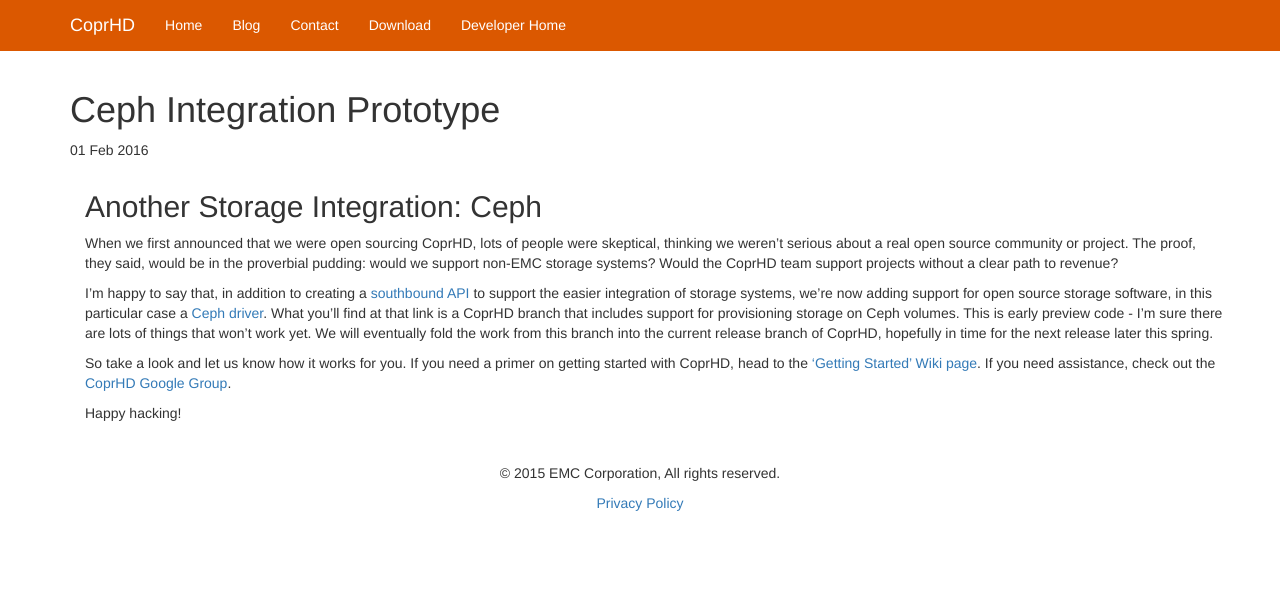
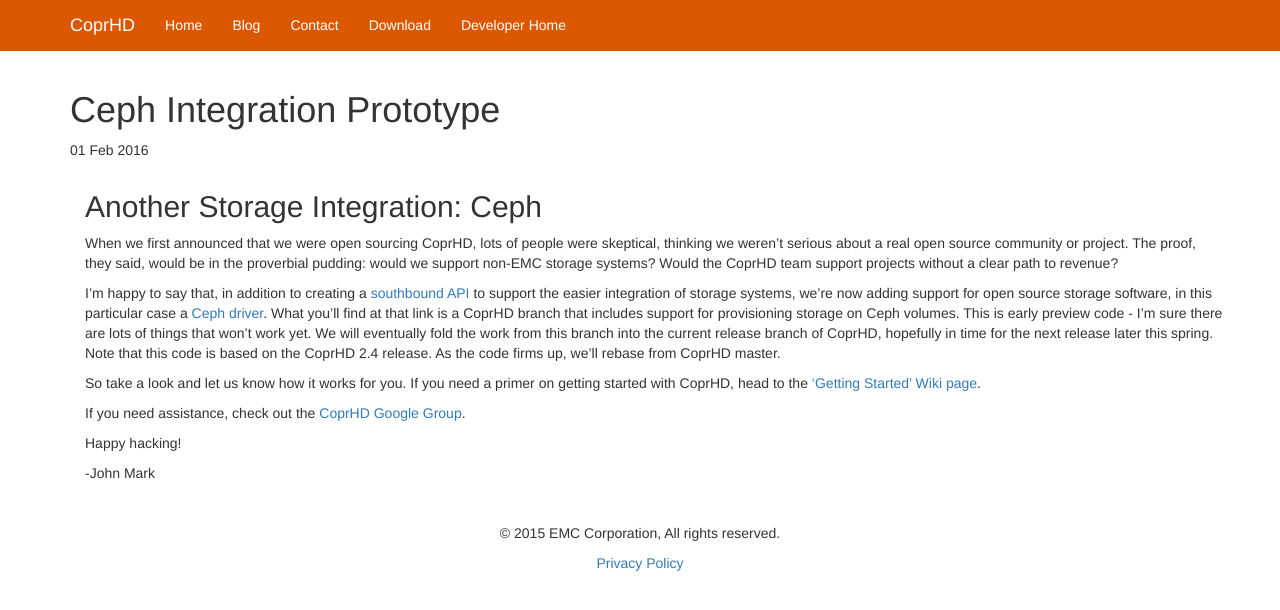
Before and after one commit to CoprHD/CoprHD.github.io, a Jekyll site: the page built from _posts/2016-02-01-ceph-integration.md, in a window 1280 px wide. Shown: the top 610 px of the page. Built offline with Jekyll 4.4.1, drawn with Linux system fonts in a browser that asks for light colours; nearby versions of some CDN libraries; library files that are not in the unit come from our copies.

Commit message:
Update 2016-02-01-ceph-integration.md

```diff
--- a/_posts/2016-02-01-ceph-integration.md
+++ b/_posts/2016-02-01-ceph-integration.md
@@ -12,13 +12,18 @@
 Would the CoprHD team support projects without a clear path to revenue?
 
 I'm happy to say that, in addition to creating a [southbound API](https://coprhd.atlassian.net/wiki/display/COP/Southbound+SDK+for+Storage+Device+Drivers)
-to support the easier integration of storage systems, we're now adding support for open source storage software, in this particular case
-a [Ceph driver](https://github.com/cloudscaling/coprhd-controller/tree/ceph-review). What you'll find at that link is a CoprHD branch
-that includes support for provisioning storage on Ceph volumes. This is early preview code - I'm sure there are lots of things that won't
-work yet. We will eventually fold the work from this branch into the current release branch of CoprHD, hopefully in time for the next
-release later this spring.
+to support the easier integration of storage systems, we're now adding support for open source storage software, in this particular
+case a [Ceph driver](https://github.com/cloudscaling/coprhd-controller/tree/ceph-review). What you'll find at that link is a CoprHD
+branch that includes support for provisioning storage on Ceph volumes. This is early preview code - I'm sure there are lots of things
+that won't work yet. We will eventually fold the work from this branch into the current release branch of CoprHD, hopefully in time
+for the next release later this spring. Note that this code is based on the CoprHD 2.4 release. As the code firms up, we'll rebase
+from CoprHD master.
 
-So take a look and let us know how it works for you. If you need a primer on getting started with CoprHD, head to the ['Getting Started' Wiki page](https://coprhd.atlassian.net/wiki/display/COP/Getting+Started+Guide+for+Users).
+So take a look and let us know how it works for you. If you need a primer on getting started with CoprHD, head to the
+['Getting Started' Wiki page](https://coprhd.atlassian.net/wiki/display/COP/Getting+Started+Guide+for+Users).
+
 If you need assistance, check out the [CoprHD Google Group](https://groups.google.com/forum/?hl=en#!forum/coprhd).
 
 Happy hacking!
+
+-John Mark
```
